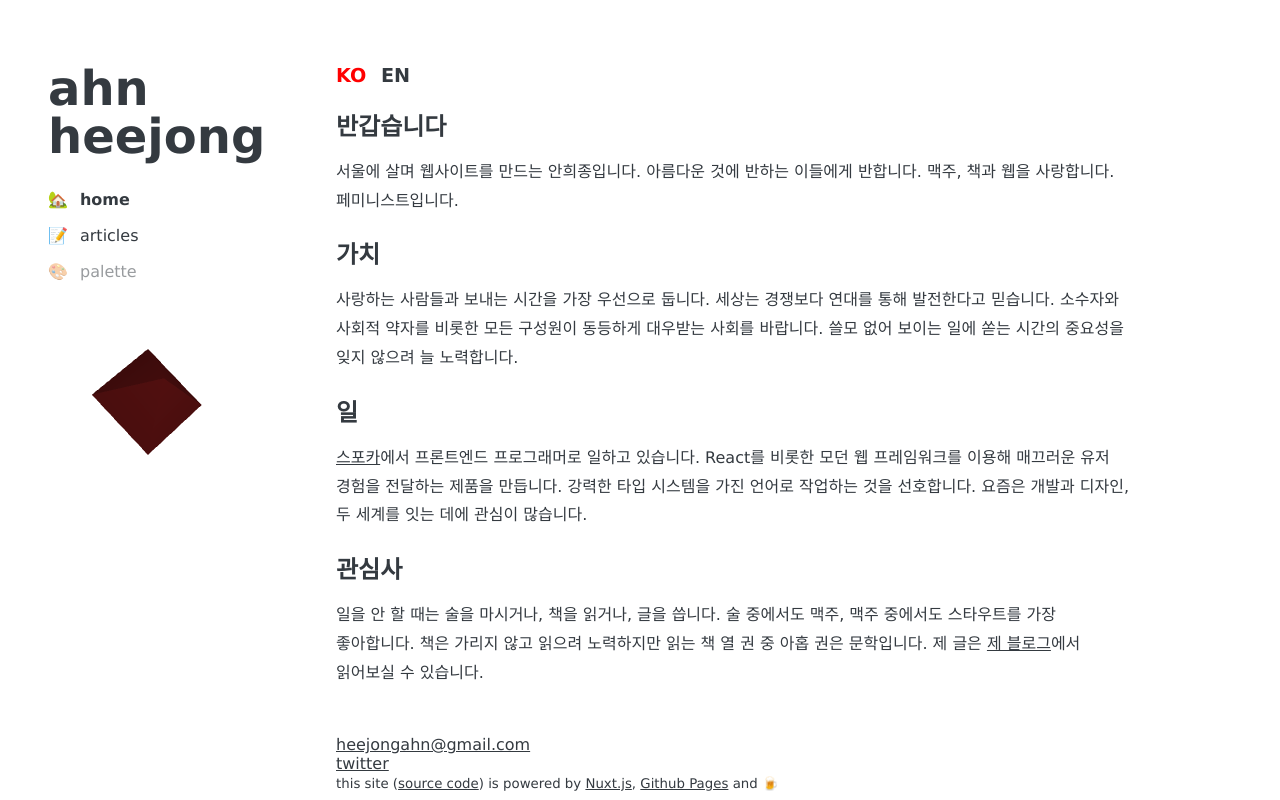
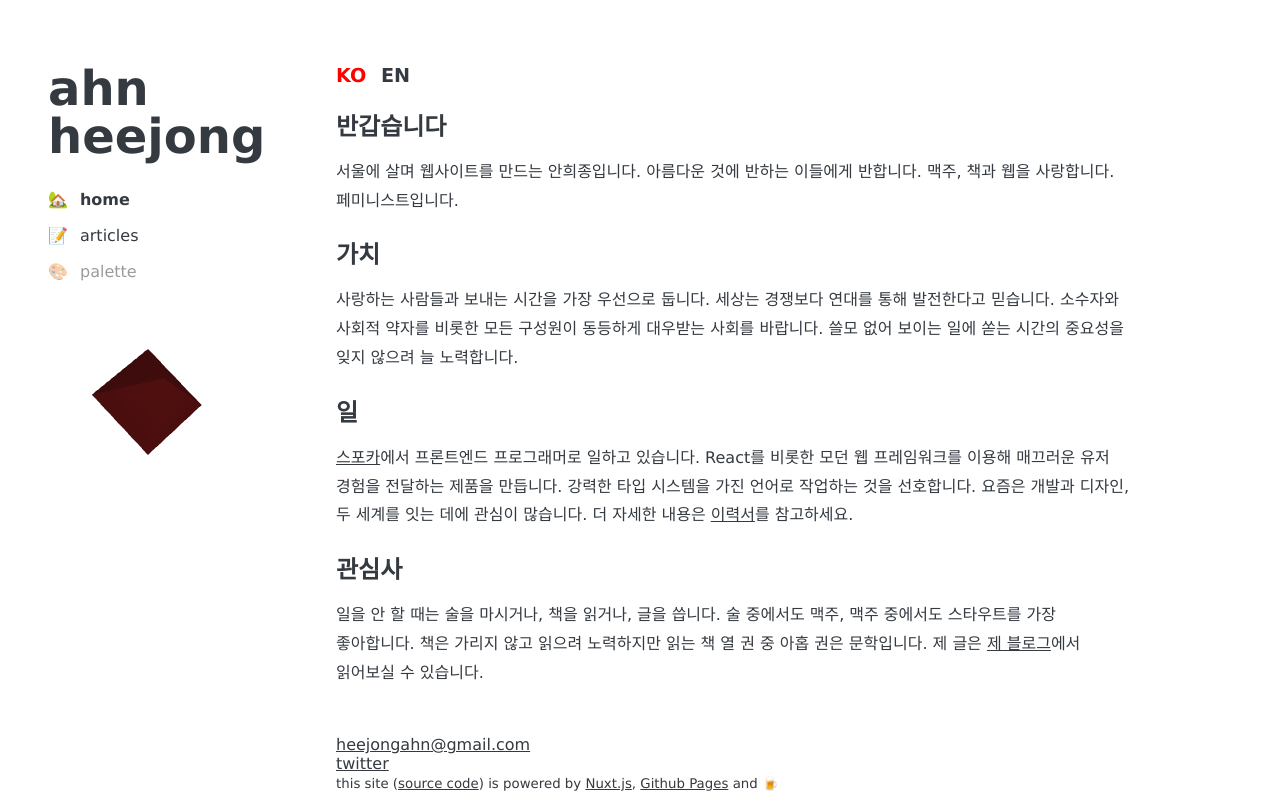
Before and after one commit to heejongahn/ahnheejong.name, a Nuxt app: page / in a window 1280 px wide. Built offline with nearby package versions, Linux system fonts and the light colour scheme.

Commit message:
Add link to resume in about page

```diff
--- a/pages/index.vue
+++ b/pages/index.vue
@@ -35,6 +35,7 @@
           React를 비롯한 모던 웹 프레임워크를 이용해 매끄러운 유저 경험을 전달하는 제품을 만듭니다.
           강력한 타입 시스템을 가진 언어로 작업하는 것을 선호합니다.
           요즘은 개발과 디자인, 두 세계를 잇는 데에 관심이 많습니다.
+          더 자세한 내용은 <nuxt-link to="/resume">이력서</nuxt-link>를 참고하세요.
         </div>
       </section>
       <section class="interest">
@@ -73,6 +74,7 @@
           i work with modern web frameworks like React, aiming for smooth ux.
           i prefer languages which are powered by a smart type system.
           nowadays, i'm deeply into bridging two worlds: programming and design.
+          see <nuxt-link to="/resume">resume</nuxt-link> for more details.
         </div>
       </section>
       <section class="interest">
```
